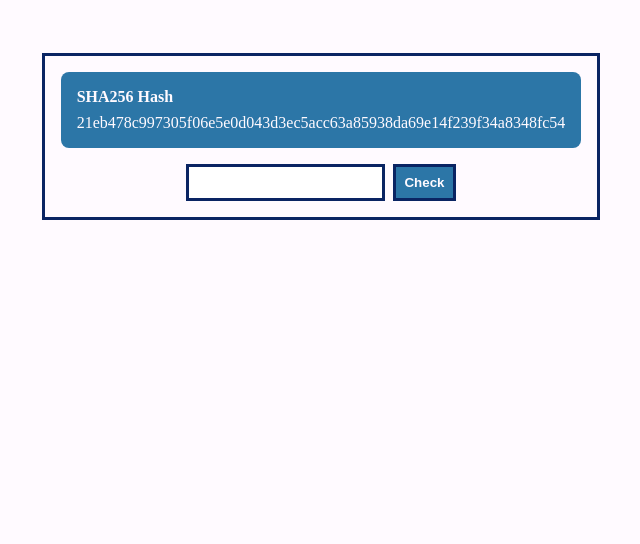
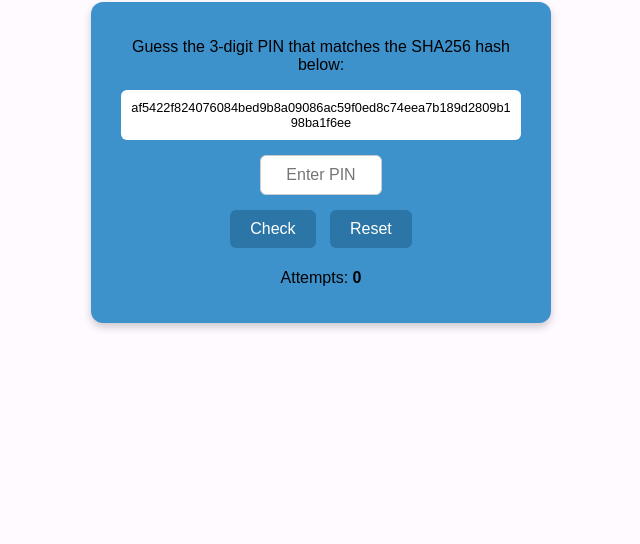
Before and after one commit to Bhawana783/stackblitz-starters-vtncnl4t, a website: page index.html in a window 1280 px wide. Shown: the part 272-816 px from the top of the page, without its empty margins (319-959 px from the left). Drawn offline with Linux system fonts and the light colour scheme.

Commit message:
updated script.js

```diff
--- a/index.html
+++ b/index.html
@@ -2,92 +2,115 @@
 <html lang="en">
 <head>
   <meta charset="UTF-8" />
-    <meta name="viewport" content="width=device-width, initial-scale=1.0" />
-    <title>Finding the SHA256 hash</title>
+  <meta name="viewport" content="width=device-width, initial-scale=1.0"/>
+  <title>SHA256 Hash Challenge</title>
   <style>
+    :root {
+      --primary: #0a2463;
+      --secondary: #3e92cc;
+      --accent: #2c76a7;
+      --light: #fffaff;
+      --success: #4caf50;
+      --error: #f44336;
+    }
+
     body {
+      margin: 0;
+      padding: 0;
+      font-family: Arial, sans-serif;
+      background-color: var(--light);
       display: flex;
       flex-direction: column;
       align-items: center;
       justify-content: center;
-        height: 100vh;
-        background-color: #fffaff;
-      }
-      /* wrapper */
-      #wrapper {
-        display: flex;
-        flex-direction: column;
-        align-items: center;
-        justify-content: center;
-        border: 3px solid #0a2463;
-        padding: 16px;
-      }
-      /* sha256-hash */
-      #sha256-hash {
-        background-color: #2C76A7;
-        padding: 16px;
-        border-radius: 8px;
-        color: #fffaff;
-      }
-      #sha256-hash::before {
-        content: 'SHA256 Hash';
-        font-weight: bold;
-        display: block;
-        margin-bottom: 8px;
+      min-height: 100vh;
     }
 
-      /* user-input */
-      #user-input {
-        display: flex;
-        flex-direction: row;
-        align-items: center;
-        justify-content: center;
-        margin-top: 16px;
+    h1 {
+      color: var(--primary);
+      margin-bottom: 10px;
     }
 
-      #user-input input {
-        padding: 8px;
-        border-radius: none;
-        border: 3px solid #0a2463;
-        margin-right: 8px;
+    .container {
+      background-color: var(--secondary);
+      padding: 20px 30px;
+      border-radius: 12px;
+      box-shadow: 0 4px 8px rgba(0,0,0,0.2);
+      text-align: center;
+      max-width: 400px;
+      width: 100%;
     }
 
-      #user-input input:focus {
-        outline: none;
+    #sha256-hash {
+      font-size: 0.8rem;
+      background-color: #fff;
+      padding: 10px;
+      border-radius: 6px;
+      word-wrap: break-word;
+      margin-bottom: 15px;
     }
 
-      #user-input button {
-        padding: 8px;
-        border-radius: none;
-        border: 3px solid #0a2463;
-        background-color: #2C76A7;
-        color: #fffaff;
+    input[type="text"] {
+      padding: 10px;
+      font-size: 1rem;
+      width: 100px;
+      text-align: center;
+      margin-bottom: 10px;
+      border: 1px solid #ccc;
+      border-radius: 6px;
+    }
+
+    button {
+      padding: 10px 20px;
+      background-color: var(--accent);
+      color: white;
+      font-size: 1rem;
+      border: none;
+      border-radius: 6px;
+      cursor: pointer;
+      margin: 5px;
+    }
+
+    button:hover {
+      background-color: var(--primary);
+    }
+
+    .success {
+      color: var(--success);
       font-weight: bold;
     }
 
-      /* result div */
-      #result {
-        margin-top: 16px;
-        background-color: #3e92cc;
-        padding: 8px;
-        border-radius: none;
-        color: #fffaff;
+    .error {
+      color: var(--error);
+      font-weight: bold;
     }
 
-      .hidden {
+    #result.hidden {
       display: none;
+    }
+
+    #attempts {
+      font-weight: bold;
+      margin-top: 10px;
     }
   </style>
 </head>
 <body>
-    <div id="wrapper">
-      <span id="sha256-hash"></span>
-      <div id="user-input">
-        <input type="text" id="pin" />
+  <h1> SHA256 Hash Challenge</h1>
+
+  <div class="container">
+    <p>Guess the 3-digit PIN that matches the SHA256 hash below:</p>
+    <div id="sha256-hash">Loading hash...</div>
+
+    <input type="text" id="pin" placeholder="Enter PIN" maxlength="3" />
+    <br />
     <button id="check">Check</button>
+    <button id="reset">Reset</button>
+
+    <div id="result" class="hidden"></div>
+    <p>Attempts: <span id="attempts">0</span></p>
   </div>
-      <div id="result" class="hidden"></div>
-    </div>
-    <script src="script.js" async></script>
+
+  <script src="script.js"></script>
 </body>
 </html>
--- a/script.js
+++ b/script.js
@@ -3,92 +3,118 @@ const MAX = 999;
 const pinInput = document.getElementById('pin');
 const sha256HashView = document.getElementById('sha256-hash');
 const resultView = document.getElementById('result');
+const attemptsView = document.getElementById('attempts');
+const resetBtn = document.getElementById('reset');
 
-// a function to store in the local storage
-function store(key, value) {
-  localStorage.setItem(key, value);
+let attempts = 0;
+let correctPin = null;
+
+// Storage functions
+const store = (key, value) => localStorage.setItem(key, value);
+const retrieve = (key) => localStorage.getItem(key);
+const clearStorage = () => localStorage.clear();
+
+// Generate random 3-digit number
+function getRandomPin() {
+    return Math.floor(Math.random() * (MAX - MIN + 1)) + MIN;
 }
 
-// a function to retrieve from the local storage
-function retrieve(key) {
-  return localStorage.getItem(key);
+// SHA256 hash function
+async function sha256(message) {
+    try {
+        const msgBuffer = new TextEncoder().encode(String(message));
+        const hashBuffer = await crypto.subtle.digest('SHA-256', msgBuffer);
+        const hashArray = Array.from(new Uint8Array(hashBuffer));
+        return hashArray.map(b => b.toString(16).padStart(2, '0')).join('');
+    } catch (error) {
+        console.error('Error generating hash:', error);
+        return null;
+    }
 }
 
-function getRandomArbitrary(min, max) {
-  let cached;
-  cached = Math.random() * (max - min) + min;
-  cached = Math.floor(cached);
-  return cached;
+// Initialize or retrieve hash
+async function initHash() {
+    let storedHash = retrieve('sha256');
+    let storedPin = retrieve('pin');
+
+    if (storedHash && storedPin) {
+        correctPin = storedPin;
+        return storedHash;
+    }
+
+    correctPin = getRandomPin();
+    const newHash = await sha256(correctPin);
+
+    store('pin', correctPin);
+    store('sha256', newHash);
+    store('attempts', '0');
+
+    return newHash;
 }
 
-// a function to clear the local storage
-function clear() {
-  localStorage.clear();
+// Display hash and setup
+async function main() {
+    sha256HashView.textContent = 'Generating hash...';
+    const hash = await initHash();
+    sha256HashView.textContent = hash;
+    attempts = parseInt(retrieve('attempts')) || 0;
+    attemptsView.textContent = attempts;
 }
 
-// a function to generate sha256 hash of the given string
-async function sha256(message) {
-  // encode as UTF-8
-  const msgBuffer = new TextEncoder().encode(message);
+// Validate user input
+async function validateGuess() {
+    const pin = pinInput.value;
 
-  // hash the message
-  const hashBuffer = await crypto.subtle.digest('SHA-256', msgBuffer);
+    if (pin.length !== 3) {
+        showResult('Please enter exactly 3 digits', 'error');
+        return;
+    }
 
-  // convert ArrayBuffer to Array
-  const hashArray = Array.from(new Uint8Array(hashBuffer));
+    attempts++;
+    store('attempts', attempts);
+    attemptsView.textContent = attempts;
 
-  // convert bytes to hex string
-  const hashHex = hashArray
-    .map((b) => b.toString(16).padStart(2, '0'))
-    .join('');
-  return hashHex;
+    const hashedPin = await sha256(pin);
+    const currentHash = sha256HashView.textContent;
+
+    if (hashedPin === currentHash) {
+        showResult(` Correct! The PIN was ${correctPin}`, 'success');
+        disableInput(true);
+    } else {
+        showResult(' Incorrect. Try again!', 'error');
+    }
 }
 
-async function getSHA256Hash() {
-  let cached = retrieve('sha256');
-  if (cached) {
-    return cached;
-  }
-
-  cached = await sha256(getRandomArbitrary(MIN, MAX));
-  store('sha256', cached);
-  return cached;
+// Show result message
+function showResult(message, type) {
+    resultView.textContent = message;
+    resultView.className = type;
+    resultView.classList.remove('hidden');
 }
 
-async function main() {
-  sha256HashView.innerHTML = 'Calculating...';
-  const hash = await getSHA256Hash();
-  sha256HashView.innerHTML = hash;
+// Reset game state
+function resetGame() {
+    clearStorage();
+    pinInput.value = '';
+    pinInput.disabled = false;
+    resultView.classList.add('hidden');
+    document.getElementById('check').disabled = false;
+    main();
 }
 
-async function test() {
-  const pin = pinInput.value;
-
-  if (pin.length !== 3) {
-    resultView.innerHTML = '💡 not 3 digits';
-    resultView.classList.remove('hidden');
-    return;
-  }
-
-  const sha256HashView = document.getElementById('sha256-hash');
-  const hasedPin = await sha256(pin);
-
-  if (hasedPin === sha256HashView.innerHTML) {
-    resultView.innerHTML = '🎉 success';
-    resultView.classList.add('success');
-  } else {
-    resultView.innerHTML = '❌ failed';
-  }
-  resultView.classList.remove('hidden');
+// Disable/enable input
+function disableInput(disabled) {
+    pinInput.disabled = disabled;
+    document.getElementById('check').disabled = disabled;
 }
 
-// ensure pinInput only accepts numbers and is 3 digits long
+// Event listeners
 pinInput.addEventListener('input', (e) => {
-  const { value } = e.target;
-  pinInput.value = value.replace(/\D/g, '').slice(0, 3);
+    e.target.value = e.target.value.replace(/\D/g, '').slice(0, 3);
 });
 
-// attach the test function to the button
-document.getElementById('check').addEventListener('click', test);
+document.getElementById('check').addEventListener('click', validateGuess);
+resetBtn.addEventListener('click', resetGame);
 
+// Initialize
 main();
--- a/styles.css
+++ b/styles.css
@@ -1,3 +1,4 @@
+/* Global Reset */
 * {
   box-sizing: border-box;
 }
@@ -5,10 +6,16 @@
 body {
   margin: 0;
   font-family: system-ui, sans-serif;
-  color: black;
-  background-color: white;
+  color: #222;
+  background-color: #f7f9fc;
+  display: flex;
+  flex-direction: column;
+  align-items: center;
+  justify-content: center;
+  min-height: 100vh;
 }
 
+/* Nav Styling (Optional) */
 nav {
   display: flex;
   flex-wrap: wrap;
@@ -16,31 +23,111 @@ nav {
   justify-content: center;
   padding: 0.5rem;
   gap: 0.5rem;
-  border-bottom: solid 1px #aaa;
-  background-color: #eee;
+  border-bottom: solid 1px #ccc;
+  background-color: #e2e8f0;
 }
 
 nav a {
   display: inline-block;
   min-width: 9rem;
   padding: 0.5rem;
-  border-radius: 0.2rem;
-  border: solid 1px #aaa;
+  border-radius: 0.3rem;
+  border: solid 1px #bbb;
   text-align: center;
   text-decoration: none;
-  color: #555;
+  color: #444;
+  background-color: #fff;
+  transition: background-color 0.2s ease;
+}
+
+nav a:hover {
+  background-color: #ddd;
 }
 
 nav a[aria-current='page'] {
   color: #000;
-  background-color: #d4d4d4;
+  background-color: #ccc;
 }
 
-main {
-  padding: 1rem;
+/* Main App Styling */
+.container {
+  background-color: #ffffff;
+  padding: 2rem;
+  border-radius: 12px;
+  box-shadow: 0 4px 12px rgba(0, 0, 0, 0.1);
+  width: 90%;
+  max-width: 420px;
+  text-align: center;
+  margin-top: 2rem;
 }
 
 h1 {
+  font-size: 1.8rem;
+  margin-bottom: 1rem;
+  color: #0a2463;
+}
+
+/* Hash Display */
+#sha256-hash {
+  font-size: 0.85rem;
+  word-break: break-word;
+  background-color: #f1f1f1;
+  border-radius: 8px;
+  padding: 1rem;
+  margin-bottom: 1rem;
+  border: 1px solid #ddd;
+}
+
+/* Input */
+input[type="text"] {
+  padding: 10px;
+  font-size: 1rem;
+  width: 100px;
+  text-align: center;
+  margin-bottom: 1rem;
+  border-radius: 6px;
+  border: 1px solid #ccc;
+  background-color: #fff;
+}
+
+/* Buttons */
+button {
+  padding: 10px 20px;
+  margin: 0.5rem;
+  font-size: 1rem;
+  background-color: #2c76a7;
+  color: #fff;
+  border: none;
+  border-radius: 6px;
+  cursor: pointer;
+  transition: background-color 0.2s ease;
+}
+
+button:hover {
+  background-color: #0a2463;
+}
+
+/* Result Message */
+#result {
   font-weight: bold;
-  font-size: 1.5rem;
+  margin-top: 1rem;
 }
+
+.success {
+  color: #4caf50;
+}
+
+.error {
+  color: #f44336;
+}
+
+#result.hidden {
+  display: none;
+}
+
+/* Attempt Counter */
+#attempts {
+  font-weight: bold;
+  margin-top: 0.5rem;
+  color: #555;
+}
```
Lines whose indentation alone changed are shown as unchanged.
